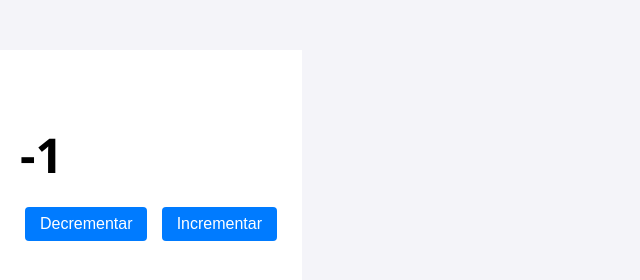
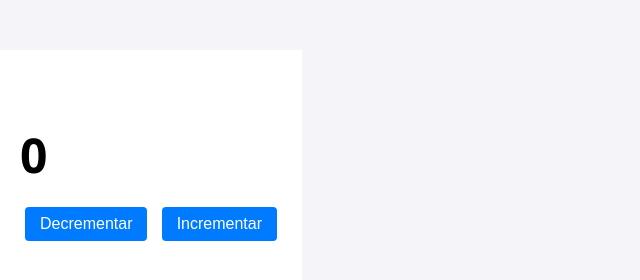
Before and after one commit to Handwrite4232/Taller-Contador-Colaborativo, a plain HTML site: page index.html in a window 1280 px wide. Both pictures are taken after a click on the button "Decrementar". Shown: the full height of the page, 0-640 px from the left. Drawn offline with Linux system fonts and the light colour scheme.

Commit message:
Aporte 2 (Cuenta Secu.): Logica de contador segura, impide numeros negativos (HU-01).

```diff
--- a/index.html
+++ b/index.html
@@ -30,10 +30,12 @@
 
         // Decremento (Implementado en Aporte 1)
         decrementButton.addEventListener('click', () => {
-            count--; // Permite números negativos
-            counterElement.textContent = count;
-            document.getElementById('feedback').textContent = ""; // Limpiar feedback
-        });
+        if (count > 0) { // SOLO si es mayor a cero
+            count--;
+        }
+        counterElement.textContent = count;
+        document.getElementById('feedback').textContent = "";
+         });
     </script>
 </body>
 </html>
```
